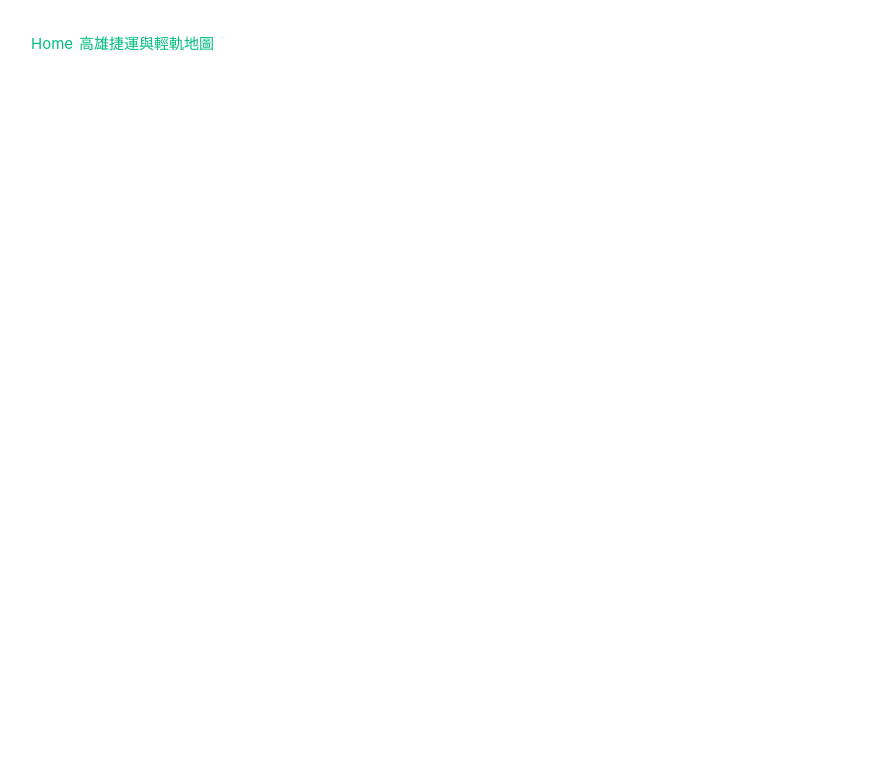
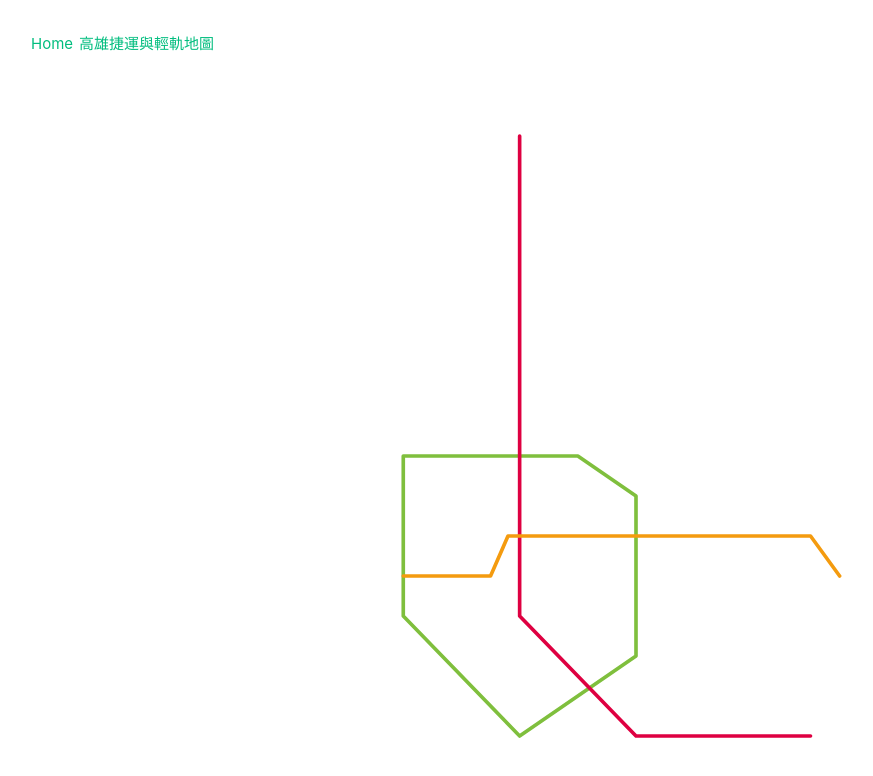
Before and after one commit to Afonguwu/tool-box, a Vue app: page /#/krtcMap in a window 1280 px wide. Shown: the top 776 px of the page, without its empty margins (4-877 px from the left). Built offline with nearby package versions, Linux system fonts and the light colour scheme.

Commit message:
feat: 🎸 3 polylines add

```diff
--- a/src/views/krtcMapView.vue
+++ b/src/views/krtcMapView.vue
@@ -1,4 +1,48 @@
-<script setup></script>
-<template></template>
+<script setup>
+let x = 1600
+let y = 2200
+let strokeWidth = 10
+let gapX = x * 0.1
+let gapY = y * 0.1
+
+let lightRailPoints = `${x * 0.1},${y * 0.5} ${x * 0.4},${y * 0.5} ${x * 0.5},${y * 0.55} ${x * 0.5},${y * 0.75} ${x * 0.3},${y * 0.85} ${x * 0.1},${y * 0.7} ${x * 0.1},${y * 0.5}`
+let redLinePoints = `${x * 0.3},${y * 0.1} ${x * 0.3},${y * 0.7} ${x * 0.5},${y * 0.85} ${x * 0.8},${y * 0.85}`
+let orangeLinePoints = `${x * 0.1},${y * 0.65} ${x * 0.25},${y * 0.65} ${x * 0.28},${y * 0.6} ${x * 0.8},${y * 0.6} ${x * 0.85},${y * 0.65}`
+</script>
+<template>
+  <svg
+    v-bind:viewBox="'0 0 ' + x + ' ' + y"
+    style="width: 100%; height: auto; max-height: 100vh"
+    xmlns="http://www.w3.org/2000/svg"
+  >
+    {/* light rail */}
+    <polyline
+      :points="lightRailPoints"
+      fill="none"
+      stroke="#7fbf3d"
+      :stroke-width="strokeWidth"
+      stroke-linecap="round"
+      stroke-linejoin="round"
+    />
+    {/* red line */}
+    <polyline
+      :points="redLinePoints"
+      fill="none"
+      stroke="#de0041"
+      :stroke-width="strokeWidth"
+      stroke-linecap="round"
+      stroke-linejoin="round"
+    />
+    {/* orange line */}
+    <polyline
+      :points="orangeLinePoints"
+      fill="none"
+      stroke="#f49b0f"
+      :stroke-width="strokeWidth"
+      stroke-linecap="round"
+      stroke-linejoin="round"
+    />
+  </svg>
+</template>
 
 <style lang="scss" scoped></style>
```
